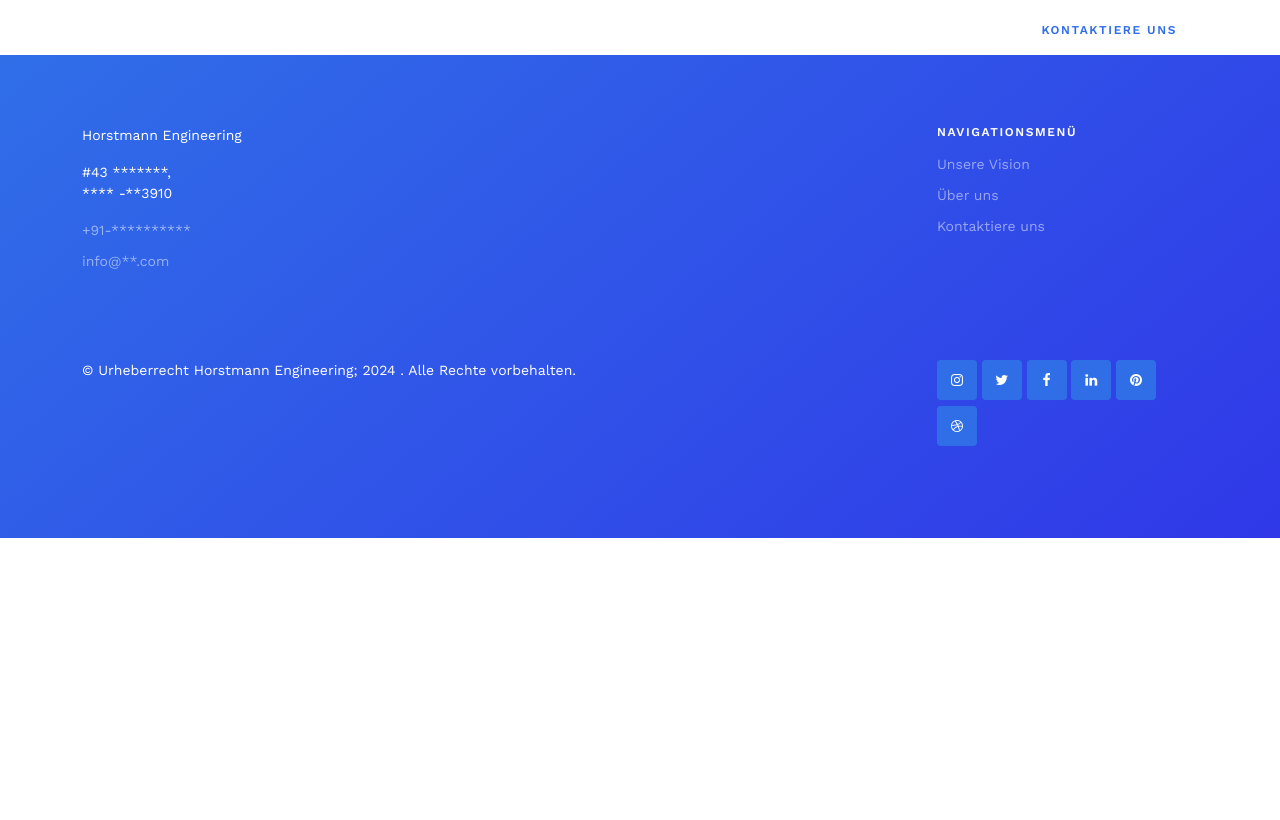
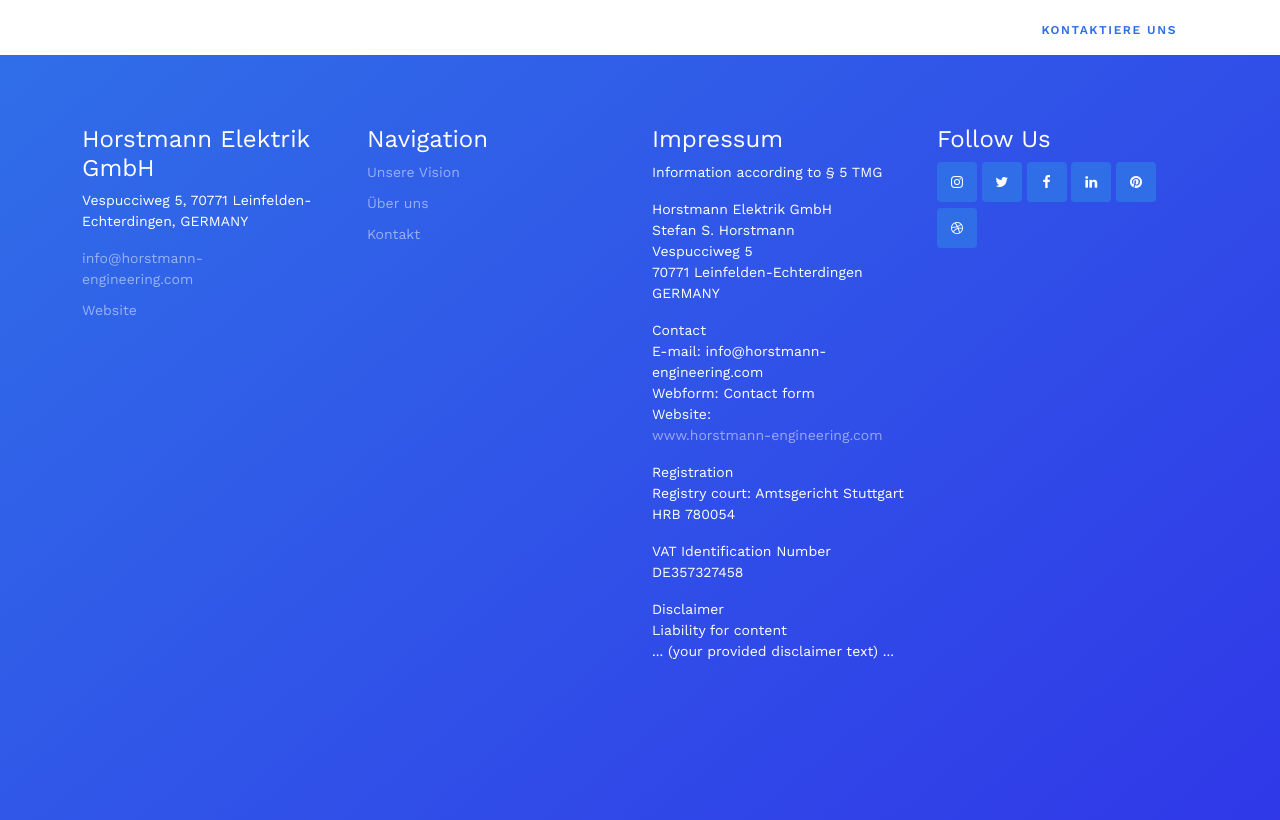
Before and after one commit to chethanb8055/german_project, a plain HTML site: page engineeringspecili.html in a window 1280 px wide. Shown: the part 1997-2817 px from the top of the page. Before the commit the page ends 2535 px from the top, so only its background shows below. Drawn offline with nearby package versions, Linux system fonts and the light colour scheme; files whose address does not match are found by name.

Commit message:
changed the footer content

```diff
--- a/engineeringspecili.html
+++ b/engineeringspecili.html
@@ -81,7 +81,7 @@
           <li class="nav-item dropdown">
           <a class="nav-link dropdown-toggle" href="#" id="servicesDropdown" role="button" data-bs-toggle="dropdown" aria-expanded="false">Dienstleistungen</a>
           <ul class="dropdown-menu" aria-labelledby="servicesDropdown">
-            <li><a class="dropdown-item" href="contract .html">Verträge</a></li>
+            <li><a class="dropdown-item" href="contract.html">Verträge</a></li>
             <li><a class="dropdown-item" href="competencies.html">Kompetenzen</a></li>
             <li><a class="dropdown-item" href="architectural.html">Architektonische Rollen</a></li>
             <li><a class="dropdown-item" href="simulationandtesting.html">Simulation und Testen</a></li>
@@ -266,85 +266,66 @@
       </div>
     </div>
 
-    <div class="site-footer">
+    <footer class="site-footer">
       <div class="container">
         <div class="row">
-          <div class="col-lg-9">
+          <div class="col-md-3">
             <div class="widget">
-              <p>Horstmann Engineering</p>
-              <address>
-                #43 *******, <br />
-                **** -**3910
-              </address>
+              <h4 class="widget-title">Horstmann Elektrik GmbH</h4>
+              <address>Vespucciweg 5, 70771 Leinfelden-Echterdingen, GERMANY</address>
               <ul class="list-unstyled links">
-                <li><a href="tel://11234567890">+91-**********</a></li>
-                <li><a href="mailto:info@mydomain.com">info@**.com</a></li>
+                <li><a href="mailto:info@horstmann-engineering.com">info@horstmann-engineering.com</a></li>
+                <li><a href="http://www.horstmann-engineering.com">Website</a></li>
               </ul>
+            </div> <!-- /.widget -->
           </div>
-            <!-- /.widget -->
-          </div>
-          <!-- /.col-lg-4 -->
-
-          <div class="col-lg-3">
+          <!-- /.col-lg-6 -->
+          <div class="col-md-3">
             <div class="widget">
-                <h3>Navigationsmenü</h3>
-                <ul class="list-unstyled links mb-4">
+              <h4 class="widget-title">Navigation</h4>
+              <ul class="list-unstyled links">
                 <li><a href="#">Unsere Vision</a></li>
                 <li><a href="#">Über uns</a></li>
-                    <li><a href="#">Kontaktiere uns</a></li>
+                <li><a href="#">Kontakt</a></li>
               </ul>
+            </div> <!-- /.widget -->
           </div>
+          <!-- /.col-lg-6 -->
+          <div class="col-md-3">
+            <div class="widget">
+              <h4 class="widget-title">Impressum</h4>
+              <!-- Imprint content -->
+              <p>Information according to § 5 TMG</p>
+              <p>Horstmann Elektrik GmbH<br>Stefan S. Horstmann<br>Vespucciweg 5<br>70771 Leinfelden-Echterdingen<br>GERMANY</p>
+              <p>Contact<br>E-mail: info@horstmann-engineering.com<br>Webform: Contact form<br>Website: <a href="http://www.horstmann-engineering.com">www.horstmann-engineering.com</a></p>
+              <p>Registration<br>Registry court: Amtsgericht Stuttgart HRB 780054</p>
+              <p>VAT Identification Number<br>DE357327458</p>
+              <p>Disclaimer<br>Liability for content<br>... (your provided disclaimer text) ...</p>
+              <!-- End imprint content -->
+            </div> <!-- /.widget -->
           </div>
-
-          <!-- /.col-lg-4 -->
+          <div class="col-md-3">
+            <div class="widget">
+              <h4 class="widget-title">Follow Us</h4>
+              <ul class="list-unstyled social">
+                <li><a href="#"><span class="icon-instagram"></span></a></li>
+                <li><a href="#"><span class="icon-twitter"></span></a></li>
+                <li><a href="#"><span class="icon-facebook"></span></a></li>
+                <li><a href="#"><span class="icon-linkedin"></span></a></li>
+                <li><a href="#"><span class="icon-pinterest"></span></a></li>
+                <li><a href="#"><span class="icon-dribbble"></span></a></li>
+              </ul>
+            </div> <!-- /.widget -->
           </div>
-        <!-- /.row -->
+        </div> <!-- /.row -->
 
         <div class="row mt-5">
-          <div class="col-9">
-            <!--
-              **==========
-              NOTE:
-              Please don't remove this copyright link unless you buy the license here https://untree.co/license/
-              **==========
-            -->
-
-            <p>
-                &copy; Urheberrecht Horstmann Engineering;
-                <script>
-                    document.write(new Date().getFullYear());
-                </script>
-                . Alle Rechte vorbehalten.
-                <!-- Lizenzinformationen: https://untree.co/license/ -->
-            </p>
 
         </div>
-          <div class="col-3">
-            <ul class="list-unstyled social">
-              <li>
-                <a href="#"><span class="icon-instagram"></span></a>
-              </li>
-              <li>
-                <a href="#"><span class="icon-twitter"></span></a>
-              </li>
-              <li>
-                <a href="#"><span class="icon-facebook"></span></a>
-              </li>
-              <li>
-                <a href="#"><span class="icon-linkedin"></span></a>
-              </li>
-              <li>
-                <a href="#"><span class="icon-pinterest"></span></a>
-              </li>
-              <li>
-                <a href="#"><span class="icon-dribbble"></span></a>
-              </li>
-            </ul>
-          </div>
-        </div>
-      </div>
-      <!-- /.container -->
-    </div>
+      </div> <!-- /.container -->
+    </footer> <!-- /.site-footer -->
+
+
     <!-- /.site-footer -->
 
     <!-- Preloader -->
```
Also changed, not shown: about.html (+49 -65 lines), architectural.html (+49 -69 lines), career.html (+41 -36 lines), competencies.html (+37 -42 lines), contact.html (+42 -36 lines), contract.html (+48 -64 lines), index.html (+36 -29 lines). Lines whose indentation alone changed are shown as unchanged.
